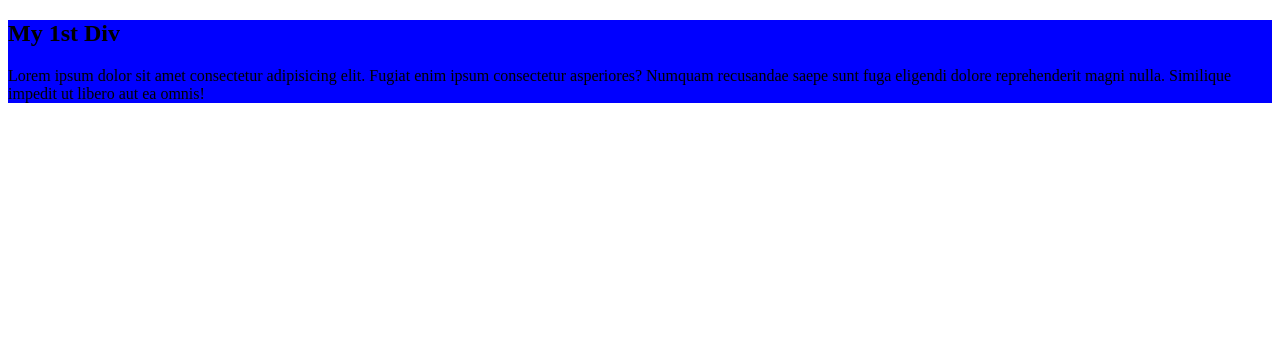
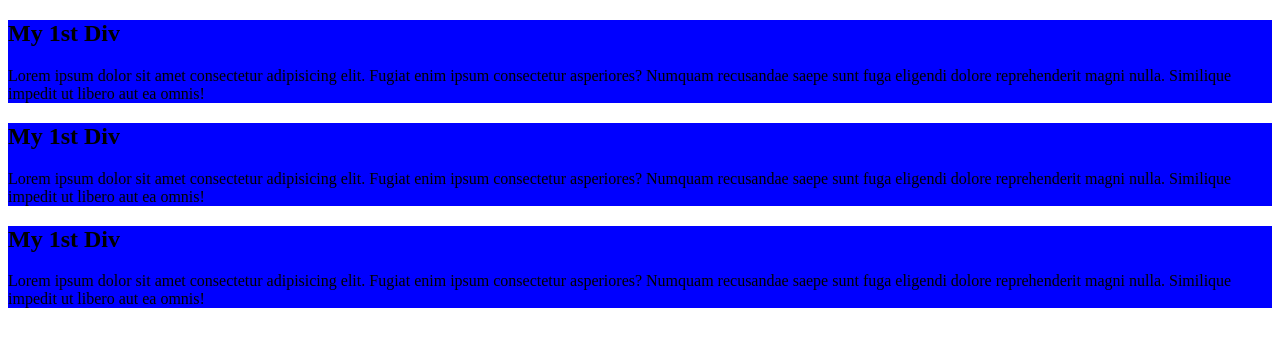
Before and after one commit to Hridoy-Web-Pro/web-pro-hridoy, a plain HTML site: page index.html in a window 1280 px wide. Drawn offline with Linux system fonts and the light colour scheme.

Commit message:
added the seceond blog

```diff
--- a/index.html
+++ b/index.html
@@ -14,6 +14,14 @@
   <p>Lorem ipsum dolor sit amet consectetur adipisicing elit. Fugiat enim ipsum consectetur asperiores? Numquam recusandae saepe sunt fuga eligendi dolore reprehenderit magni nulla. Similique impedit ut libero aut ea omnis!</p>
 </div>
 
+<div>
+  <h2>My 1st Div</h2>
+  <p>Lorem ipsum dolor sit amet consectetur adipisicing elit. Fugiat enim ipsum consectetur asperiores? Numquam recusandae saepe sunt fuga eligendi dolore reprehenderit magni nulla. Similique impedit ut libero aut ea omnis!</p>
+</div>
+<div>
+  <h2>My 1st Div</h2>
+  <p>Lorem ipsum dolor sit amet consectetur adipisicing elit. Fugiat enim ipsum consectetur asperiores? Numquam recusandae saepe sunt fuga eligendi dolore reprehenderit magni nulla. Similique impedit ut libero aut ea omnis!</p>
+</div>
 
 
 
```
